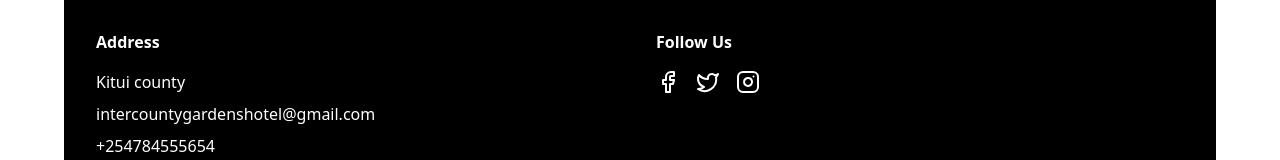
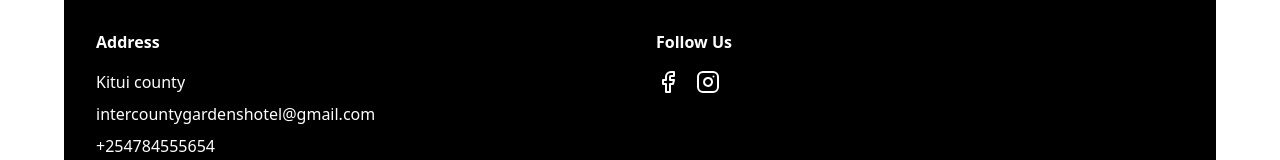
Before and after one commit to vincentkims49/Intercounty-Gardens, a React (Create React App) app: page /feedback in a window 1280 px wide. Shown: the part 688-848 px from the top of the page. Built offline with nearby package versions, Linux system fonts and the light colour scheme.

Commit message:
footer update

```diff
--- a/src/components/Footer.tsx
+++ b/src/components/Footer.tsx
@@ -13,9 +13,24 @@ const Footer: React.FC = () => (
       <div>
         <h4 className="font-bold mb-4">Follow Us</h4>
         <div className="flex gap-4">
-          <Facebook className="w-6 h-6" />
-          <Twitter className="w-6 h-6" />
-          <Instagram className="w-6 h-6" />
+          <a
+            href="https://www.facebook.com/share/17reiN11vW/"
+            target="_blank"
+            rel="noopener noreferrer"
+            aria-label="Facebook"
+            className="hover:text-gray-400 transition-colors"
+          >
+            <Facebook className="w-6 h-6" />
+          </a>
+          <a
+            href="https://www.instagram.com/intercountygardenshotel?igsh=MTZpeHp6ZXN0eHQ3Ng=="
+            target="_blank"
+            rel="noopener noreferrer"
+            aria-label="Instagram"
+            className="hover:text-gray-400 transition-colors"
+          >
+            <Instagram className="w-6 h-6" />
+          </a>
         </div>
       </div>
     </div>
```
